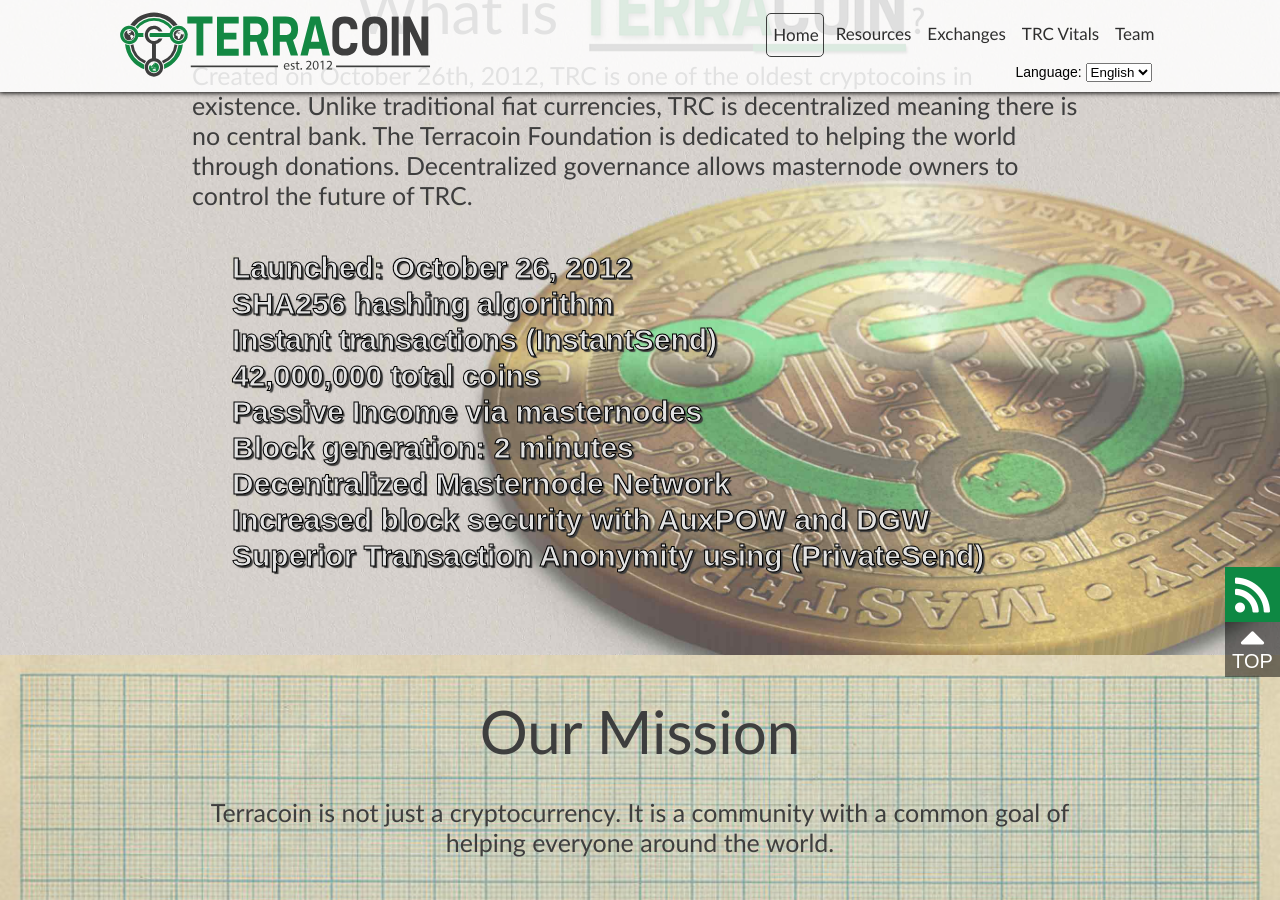
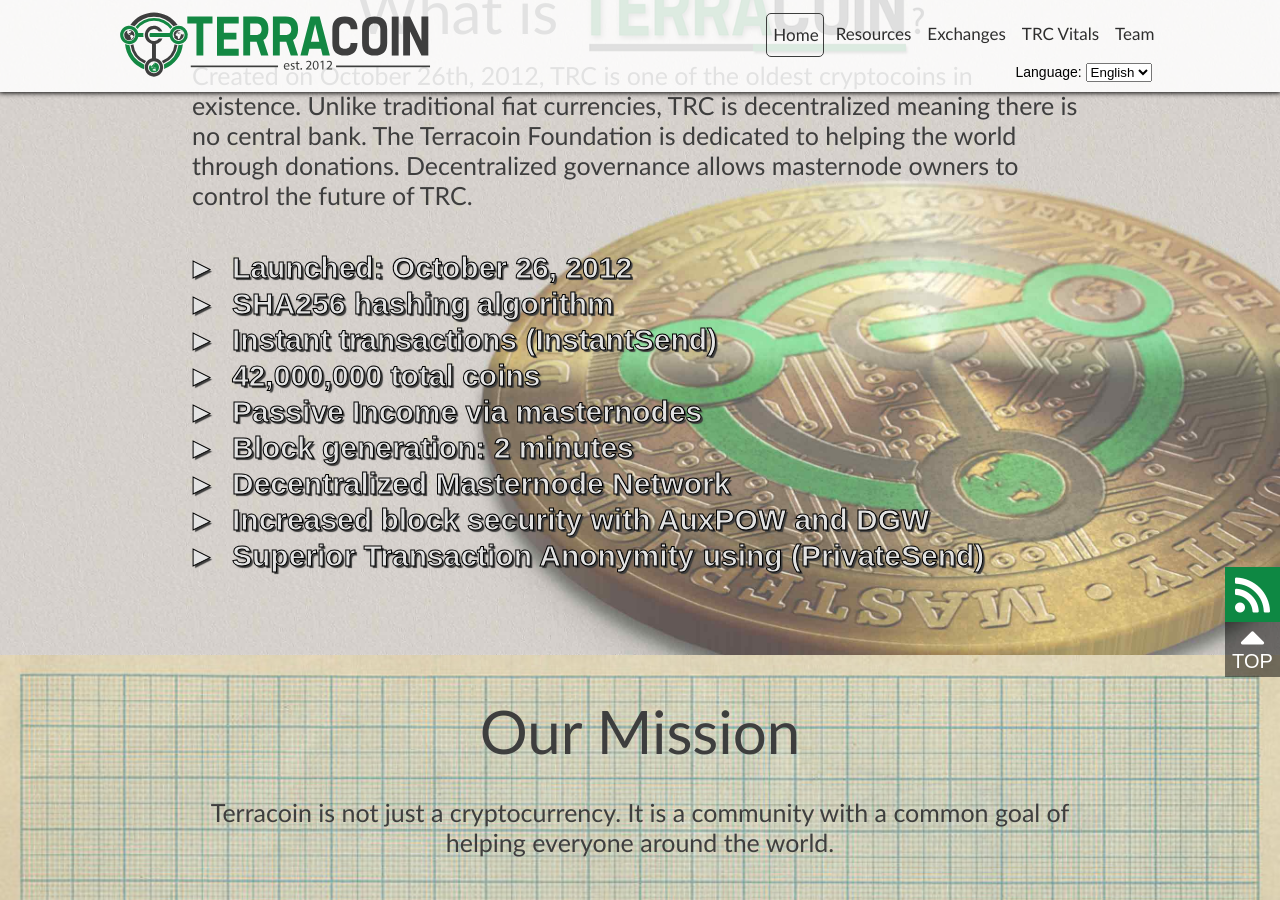
Before and after one commit to terracoin/website, a Jekyll site: the page built from index.html, in a window 1280 px wide and 900 px high, scrolled down 965 px. Built offline with Jekyll 4.4.1, drawn with Linux system fonts in a browser that asks for light colours; nearby versions of some CDN libraries; some web fonts are replaced; comment, search, counter and statistics services are not loaded.

Commit message:
Add bullets to the list in section1 of home

```diff
--- a/css/pages.css
+++ b/css/pages.css
@@ -131,6 +131,13 @@
 
 .home-section1 li {
     list-style: none;
+}
+
+.home-section1 li:before {
+    content: "\25b8";
+    display: inline-block;
+    margin-left: -1.3em;
+    width: 1.3em;
 }
 
 .home-section2 {
```
